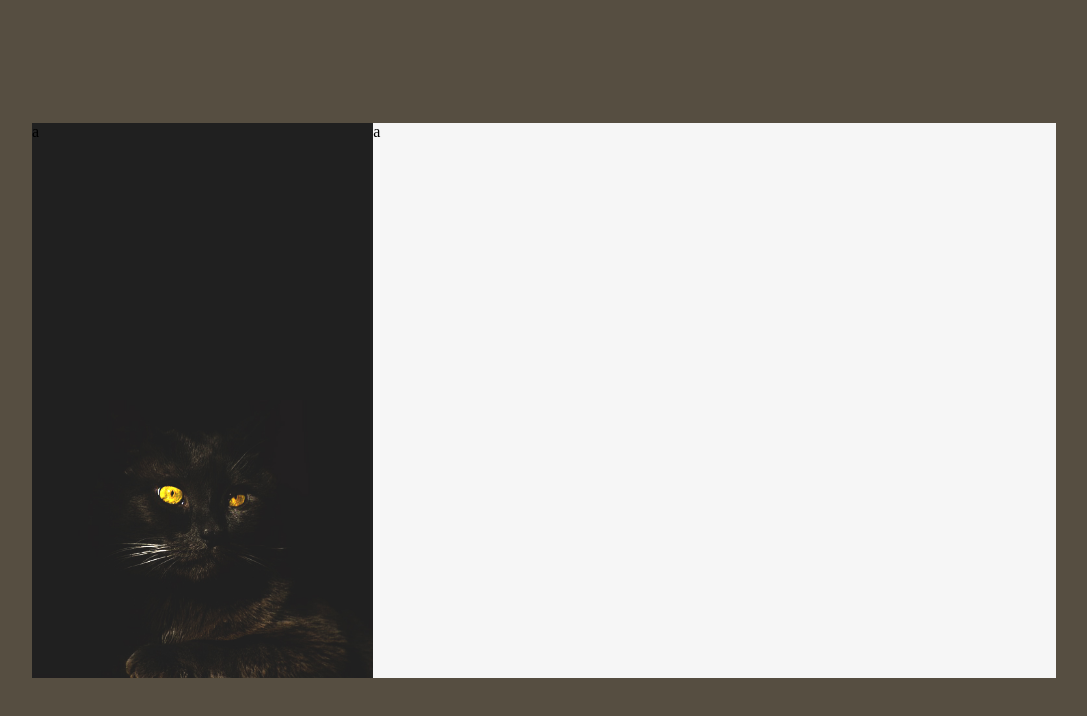
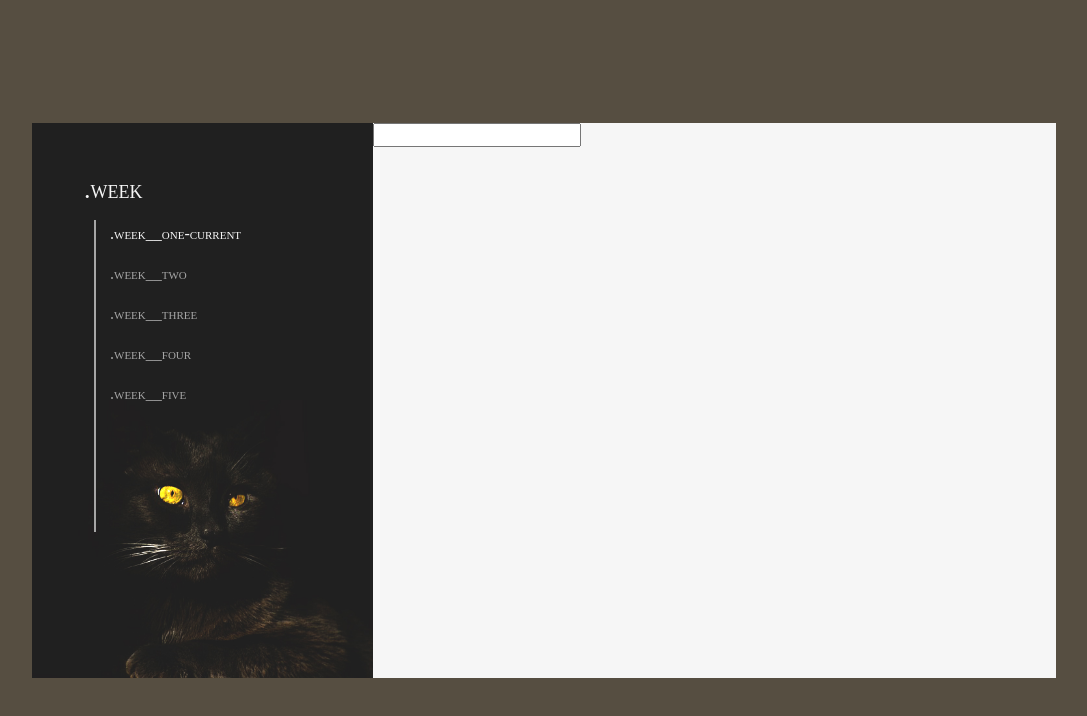
Before and after one commit to SalamanderKrajza/frontend-form, a website: page index.html in a window 1280 px wide. Shown: the whole page, without its empty margins (96-1183 px from the left). Drawn offline with Linux system fonts and the light colour scheme.

Commit message:
start styling weeks navigation

```diff
--- a/index.html
+++ b/index.html
@@ -9,8 +9,22 @@
   </head>
   <body class="body">
     <main class="main">
-      <section class="left">a</section>
-      <section class="right">a</section>
+      <section class="left">
+        <h2 class="left__header">.week</h2>
+        <div class="left__vertical-line"></div>
+        <div class="week week--current"><a class="week__link" href="">.week__one</a></div>
+        <div class="week"><a class="week__link" href="">.week__two</a></div>
+        <div class="week"><a class="week__link" href="">.week__three</a></div>
+        <div class="week"><a class="week__link" href="">.week__four</a></div>
+        <div class="week"><a class="week__link" href="">.week__five</a></div>
+      </section>
+      <section class="right">
+        <form action="" class="form">
+          <label class="form__label">
+            <input type="text" class="form__input">
+          </label>
+        </form>
+      </section>
     </main>
   </body>
 </html>
--- a/scss/styles.scss
+++ b/scss/styles.scss
@@ -33,22 +33,85 @@ html {
   }
 }
 
+// .left * {
+//   background-color: #ffffff20;
+// }
+
 .left {
+  font-family: montserrat;
+  font-variant: small-caps;
+  color: $my-white;
   background: $my-black;
   background-image: url("../img/cat-640x426.jpg");
   background-repeat: no-repeat;
   background-size: auto 50%;
   background-position: center bottom;
+  display: grid;
+  grid-template-columns: 10px auto;
+  grid-template-rows: 40px repeat(10, 30px);
+  grid-column-gap: 16px;
+  grid-row-gap: 10px;
+
   height: 200px;
+  padding: 16px;
+}
+@media (min-width: 950px) {
+  .left {
+    height: 555px;
+    padding: 52px 0 0 52px;
+  }
+}
+
+.left__header {
+  font-weight: 400;
+  margin: 0;
+  font-size: 26px;
+  grid-area: 1 / 1 / span 1 / span 2;
+}
+
+.right {
+  background: $my-white;
+  height: 500px;
+  //   border-radius: 0px 16px 16px 0px;
   @media (min-width: 950px) {
     height: 555px;
   }
 }
 
-.right {
-  background: $my-white;
-  height: 500px;
-  @media (min-width: 950px) {
-    height: 555px;
-  }
+.left__vertical-line {
+  background-color: $my-gray;
+  width: 2px;
+  height: 80%;
+  margin: -5px 0 0 10px;
+  vertical-align: top;
+  display: inline-block;
+  grid-area: 2 / 1 / span 10 / span 1
 }
+
+.week {
+  display: inline-block;
+  color: $my-gray;
+//   margin: 20px 0 0 10px;
+}
+
+
+.week:not(.week--current):hover{
+    color: $my-yellow;
+}
+
+.week:not(.week--current):hover::after {
+    content: ":hover";
+}
+
+.week--current {
+    color: $my-white;
+}
+
+.week--current::after {
+    content: "-current";
+}
+
+.week__link{
+    color: inherit;
+    text-decoration: none;
+}
```
Also changed, not shown: css/styles.css.
